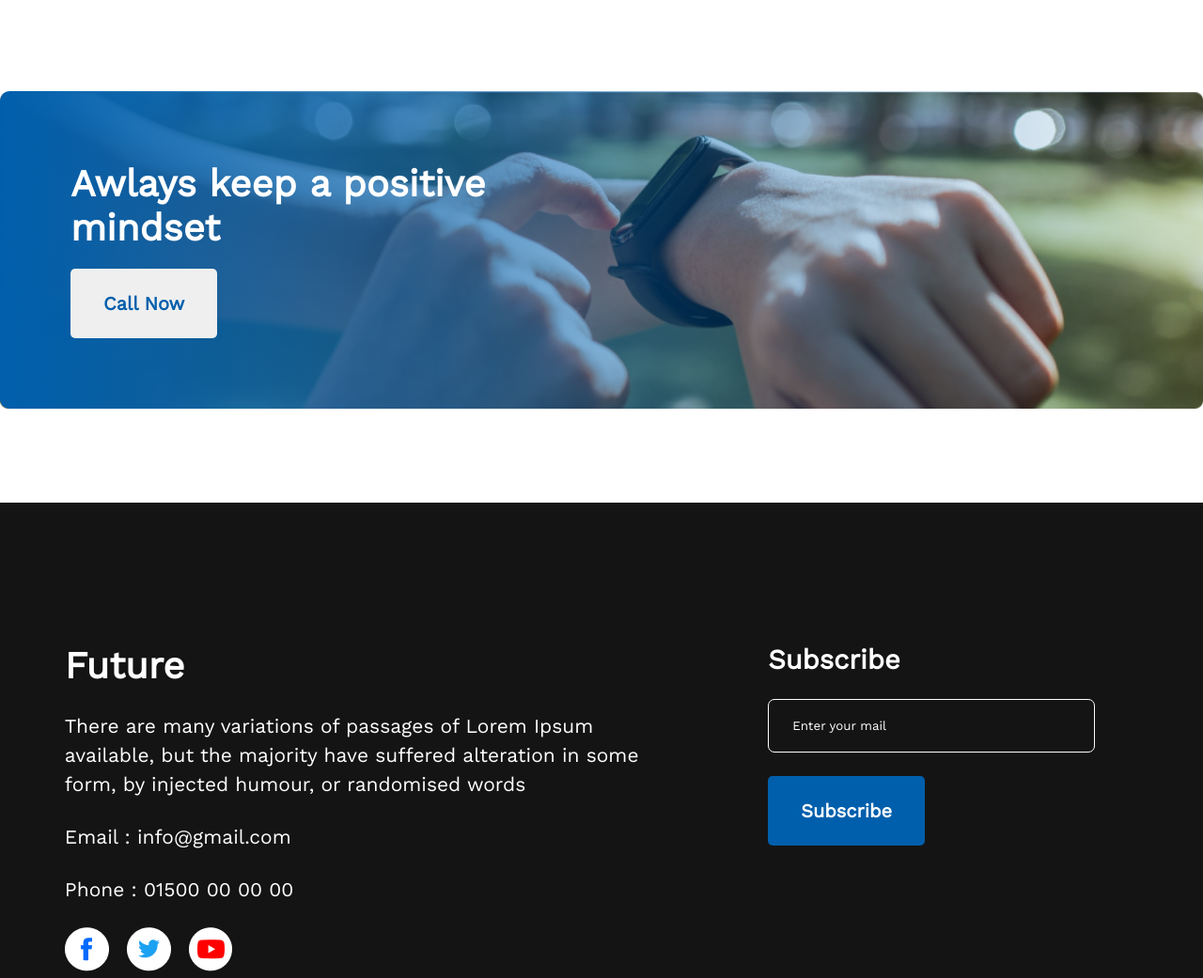
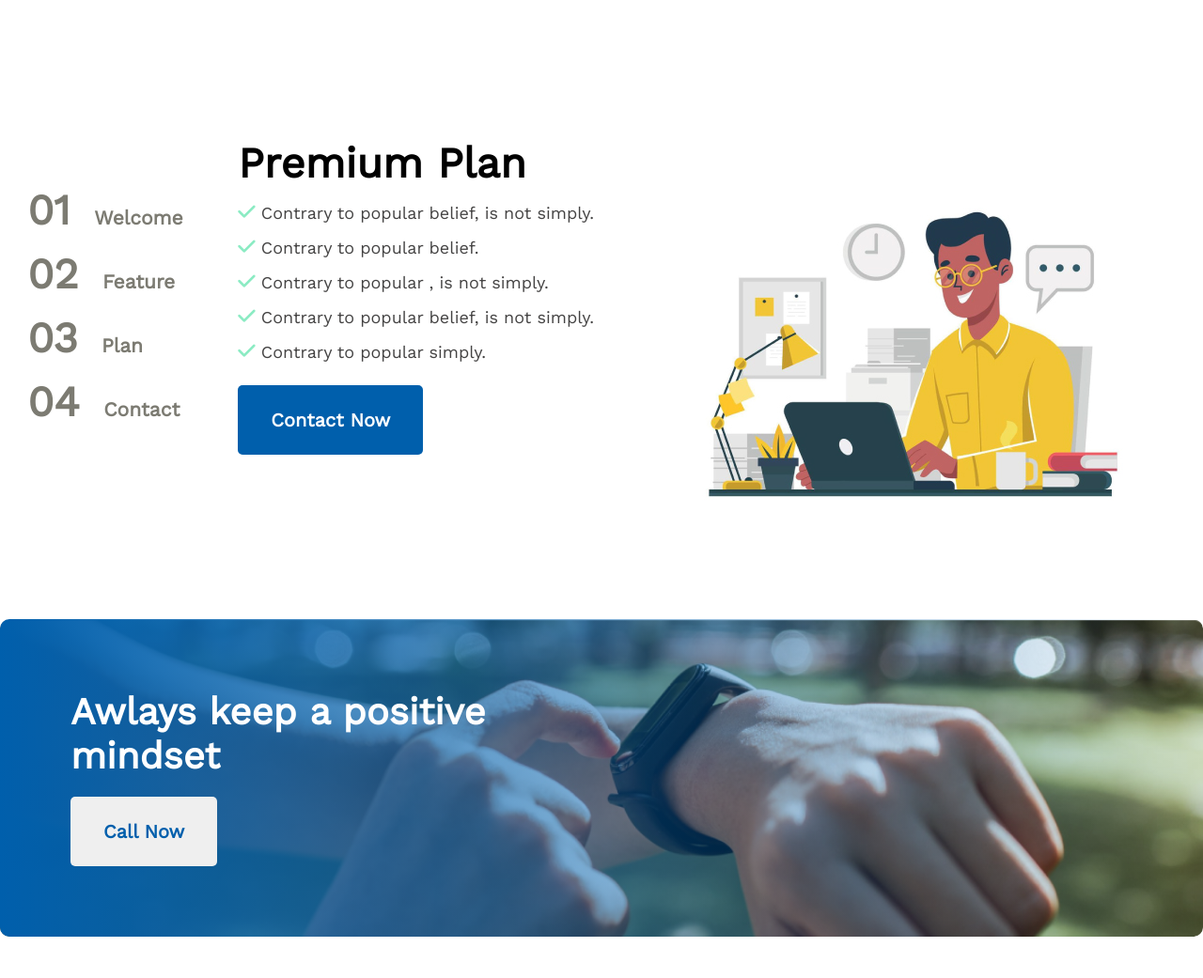
Before and after one commit to FuadTalukder85/assignment-one, a plain HTML site: page index.html in a window 1280 px wide. Shown: the part 2322-3363 px from the top of the page at 94% size. Drawn offline with nearby package versions, Linux system fonts and the light colour scheme.

Commit message:
fourth push

```diff
--- a/css/style.css
+++ b/css/style.css
@@ -3,7 +3,7 @@ h1,
 h2,
 h3,
 h4,
-p {
+p, span {
     font-family: 'Work Sans', sans-serif;
 }
 
@@ -45,8 +45,8 @@ p {
     margin-top: 20px;
 }
 
-/* Feature section */
-.feature-section {
+/* Failure section */
+.failure-section {
     max-width: 1440px;
     display: flex;
     padding: 170px 0;
@@ -54,25 +54,25 @@ p {
     gap: 250px;
 }
 
-.feature-section h2 {
+.failure-section h2 {
     font-size: 40px;
     margin-top: 200px;
 }
 
-.feature-paragraph {
+.failure-paragraph {
     font-size: 21px;
     margin: 27px 0 25px;
     line-height: 31px;
     padding-right: 100px;
 }
 
-.feature-list p {
+.failure-list p {
     color: #444343;
     font-size: 18px;
     margin-top: 15px;
 }
 
-.feature-section p .fa-solid {
+.failure-section p .fa-solid {
     color: #8BEBC3;
     font-size: 21px;
 }
@@ -102,6 +102,47 @@ p {
     font-size: 21px;
 }
 
+/* Premium plan section */
+.premium-plan{
+    display: flex;
+    /* justify-content: space-around; */
+    margin-top: 200px;
+    max-width: 1440px;
+}
+.premium-plan h2{
+    font-size: 45px;
+    color: #7C7B72;
+    margin-bottom: 15px;
+}
+.font-tag{
+    font-size: 21px;
+    color: #7C7B72;
+    padding-left: 10px;
+}
+.premium-plan h1{
+    font-size: 45px;
+    margin-top: -50px;
+}
+.premium-plan p {
+    color: #444343;
+    font-size: 18px;
+    margin-top: 15px;
+}
+.premium-plan .fa-solid{
+    color: #8BEBC3;
+    font-size: 21px;
+}
+.btn-plan{
+    font-family: 'Work Sans', sans-serif;
+    font-size: 20px;
+    padding: 25px 35px;
+    border-radius: 5px;
+    border: none;
+    font-weight: 700;
+    color: #fff;
+    background-color: #005FAC;
+    margin-top: 25px;
+}
 /* Call now section */
 .call-section {
     max-width: 1440px;
@@ -115,13 +156,14 @@ p {
     background-size: cover;
     padding: 75px 0 75px 75px;
     z-index: 1;
+    border-radius: 10px;
+}
 
-}
-.call-content::after{
+.call-content::after {
     content: "";
     position: absolute;
-    /* background: #0096ff; */
-    background-image: linear-gradient(to right, #005FAC , #005fac00);
+    background: linear-gradient(to right, #005FAC, #005fac00);
+    /* background-image: linear-gradient(to right, #005FAC , #005fac00); */
     width: 100%;
     height: 100%;
     top: 0;
@@ -130,34 +172,41 @@ p {
     border-radius: 10px;
 
 }
-.call-content h2{
+
+.call-content h2 {
     font-size: 40px;
     color: #fff;
 }
+
 /* Footer section */
-footer{
+footer {
     background-color: #151414;
     margin-top: 100px;
     padding: 150px 0;
 }
-.footer-content{
+
+.footer-content {
     display: flex;
 }
-.footer-content h2{
+
+.footer-content h2 {
     color: #fff;
     font-size: 40px;
 }
-.footer-content p{
+
+.footer-content p {
     font-size: 21px;
     color: #fff;
     line-height: 31px;
     margin: 25px 0;
 }
-.footer-content h3{
+
+.footer-content h3 {
     color: #fff;
     font-size: 29px;
 }
-.email-input{
+
+.email-input {
     padding: 20px 25px;
     width: 75%;
     margin: 25px 0;
@@ -167,10 +216,12 @@ footer{
     border: 1px solid #fff;
     border-radius: 7px;
 }
-.email-input::placeholder{
+
+.email-input::placeholder {
     color: #fff;
 }
-.btn-subscribe{
+
+.btn-subscribe {
     font-family: 'Work Sans', sans-serif;
     font-size: 20px;
     padding: 25px 35px;
@@ -180,6 +231,7 @@ footer{
     color: #fff;
     background-color: #005FAC;
 }
-.social-icons{
+
+.social-icons {
     padding-right: 15px;
 }
--- a/index.html
+++ b/index.html
@@ -30,8 +30,8 @@
             <button class="btn-primary">Contact Us</button>
         </div>
     </section>
-    <!-- Feature section -->
-    <section class="feature-section">
+    <!-- Failure section -->
+    <section class="failure-section">
         <div>
             <img src="images/person.png" alt="">
         </div>
@@ -39,11 +39,11 @@
             <h2>
                 My failures of<br>previous year
             </h2>
-            <p class="feature-paragraph">
+            <p class="failure-paragraph">
                 Contrary to popular belief, Lorem Ipsum is not simply random text. It has roots in a piece of classical
                 Latin literature from 45 BC, making it over 2000 years old. Richard McClintock.
             </p>
-            <div class="feature-list">
+            <div class="failure-list">
                 <p><i class="fa-solid fa-check"></i>
                     Contrary to popular belief, is not simply.
                 </p>
@@ -88,6 +88,37 @@
             </div>
         </div>
     </section>
+    <!-- Premium plan -->
+    <section class="premium-plan">
+        <div>
+            <h2>01 <span class="font-tag">Welcome</span></h2>
+            <h2>02 <span class="font-tag">Feature</span></h2>
+            <h2>03 <span class="font-tag">Plan</span></h2>
+            <h2>04 <span class="font-tag">Contact</span></h2>
+        </div>
+        <div>
+            <h1>Premium Plan</h1>
+            <p><i class="fa-solid fa-check"></i>
+                Contrary to popular belief, is not simply.
+            </p>
+            <p><i class="fa-solid fa-check"></i>
+                Contrary to popular belief.
+            </p>
+            <p><i class="fa-solid fa-check"></i>
+                Contrary to popular , is not simply.
+            </p>
+            <p><i class="fa-solid fa-check"></i>
+                Contrary to popular belief, is not simply.
+            </p>
+            <p><i class="fa-solid fa-check"></i>
+                Contrary to popular simply.
+            </p>
+            <button class="btn-plan">Contact Now</button>
+        </div>
+        <div>
+            <img src="images/plan.jpg" alt="">
+        </div>
+    </section>
     <!-- Call now section -->
     <section class="call-section">
         <div class="call-content">
```
Also changed, not shown: images/plan image.jpg (added), images/plan.jpg (added).
